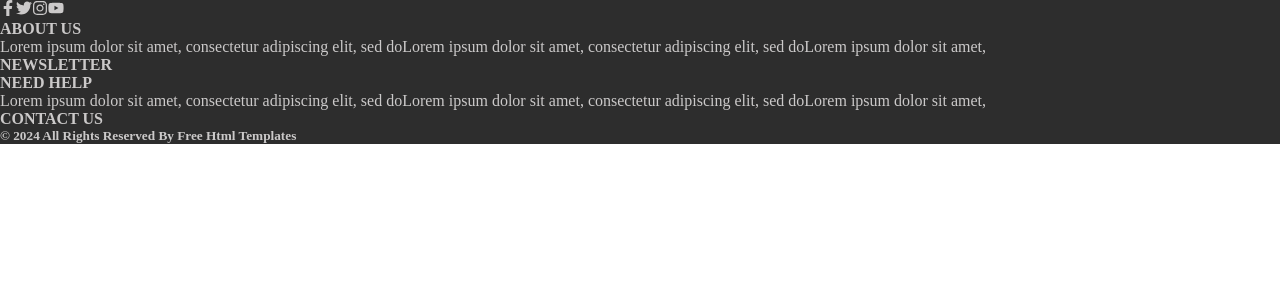
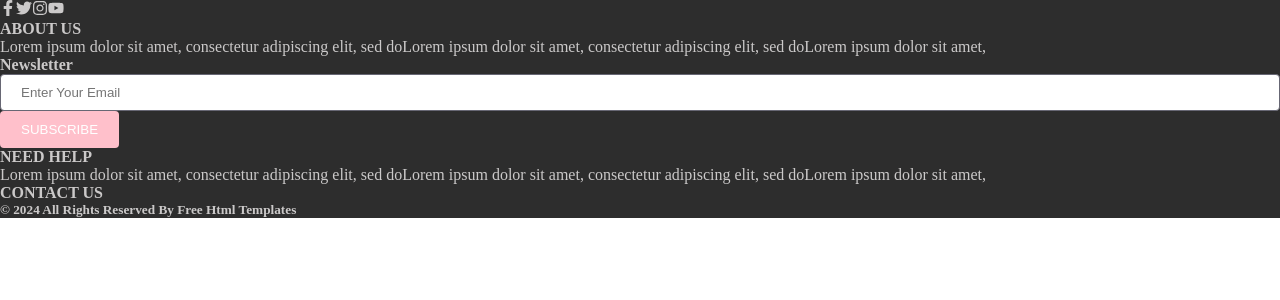
Before and after one commit to marabtw/eCommerse, a React (Create React App) app: page / in a window 1280 px wide. Shown: the top 300 px of the page. Built offline with nearby package versions, Linux system fonts and the light colour scheme.

Commit message:
Add button styles and field styles

```diff
--- a/src/assets/styles/Button.module.scss
+++ b/src/assets/styles/Button.module.scss
@@ -1,5 +1,36 @@
 @import "./variables";
 
-.button{
+@mixin buttonColors($bgColor, $textColor) {
+  background: $bgColor;
+  color: $textColor;
+  &:hover {
+    color: $bgColor;
+    border-color: $bgColor;
+  }
+}
 
+.button {
+  transition: background 0.2s;
+  border: 1px solid transparent;
+  cursor: pointer;
+  border-radius: $buttonBorderRadius;
+  padding: $buttonPaddingY $buttonPaddingX;
+  &:hover {
+    background: transparent;
+  }
 }
+.button_default {
+  @include buttonColors(white, black);
+}
+.button_pink {
+  @include buttonColors(pink, white);
+}
+.button_blue {
+  @include buttonColors(#109dbd, white);
+}
+.button_red {
+  @include buttonColors(#db4f66, white);
+}
+.button_violet {
+  @include buttonColors(#9242dd, white);
+}
--- a/src/assets/styles/Field.module.scss
+++ b/src/assets/styles/Field.module.scss
@@ -0,0 +1,10 @@
+@import "./variables";
+
+.input{
+	width: 100%;
+	outline: none;
+	padding: $inputPaddingY $inputPaddingX;
+	border: 1px solid $inputBorderColor;
+	color: $inputTextColor;
+	border-radius: $inputBorderRadius;
+}
--- a/src/assets/styles/Heading.module.scss
+++ b/src/assets/styles/Heading.module.scss
@@ -4,15 +4,15 @@
   color: $text;
 }
 
-.footer__subHeading{
-	text-transform: uppercase;
+.footer__subHeading {
   color: $footer-text;
   font-weight: 600;
 }
+
 .footer__paragraph {
   color: $footer-text;
 }
 
-.copyrigth{
+.copyrigth {
   color: $footer-text;
 }
--- a/src/assets/styles/_variables.scss
+++ b/src/assets/styles/_variables.scss
@@ -1,4 +1,18 @@
+//main
+$text: #fefefe;
+
+//footer
 $footer-bg: #2d2d2d;
 $footer-text: #cbc9c9;
 
-$text: #fefefe;
+//buttons
+$buttonBorderRadius: 4px;
+$buttonPaddingX: 20px;
+$buttonPaddingY: 10px;
+
+//input
+$inputBorderRadius: 4px;
+$inputPaddingX: 20px;
+$inputPaddingY: 10px;
+$inputBorderColor: #676774;
+$inputTextColor: rgb(29, 29, 29);
--- a/src/assets/styles/globals.css
+++ b/src/assets/styles/globals.scss
@@ -3,3 +3,7 @@
 	padding: 0;
 	box-sizing: border-box;
 }
+
+.uppercase {
+	text-transform: uppercase;
+}
--- a/src/components/ui/button/Button.jsx
+++ b/src/components/ui/button/Button.jsx
@@ -1,8 +1,16 @@
 import React from "react"
 import styles from "../../../assets/styles/Button.module.scss"
 
-const Button = ({ buttonText }) => {
-  return <button className={styles.button}>{buttonText}</button>
+const Button = ({ text = "button", color = "default", uppercase = false }) => {
+  return (
+    <button
+      className={`${styles.button} ${styles[`button_${color}`]} ${
+        uppercase && "uppercase"
+      }`}
+    >
+      {text}
+    </button>
+  )
 }
 
 export default Button
--- a/src/components/ui/field/Input.jsx
+++ b/src/components/ui/field/Input.jsx
@@ -1,9 +1,9 @@
-import styles from "../../../assets/styles/Button.module.scss"
+import styles from "../../../assets/styles/Field.module.scss"
 import React from 'react'
 
-const Input = () => {
+const Input = ({placeholder = "", }) => {
 	return (
-		<input />
+		<input className={styles.input} placeholder={placeholder}/>
 	)
 }
 
--- a/src/components/ui/heading/FooterHeading.jsx
+++ b/src/components/ui/heading/FooterHeading.jsx
@@ -1,8 +1,8 @@
 import React from "react"
 import styles from "../../../assets/styles/Heading.module.scss"
 
-function FooterHeading({ text }) {
-  return <h4 className={styles.footer__subHeading}>{text}</h4>
+function FooterHeading({ text = "", uppercase = false }) {
+  return <h4 className={`${styles.footer__subHeading} ${uppercase && "uppercase"}`}>{text}</h4>
 }
 
 export default FooterHeading
--- a/src/index.js
+++ b/src/index.js
@@ -1,6 +1,6 @@
 import React from "react"
 import ReactDOM from "react-dom/client"
-import "./assets/styles/globals.css"
+import "./assets/styles/globals.scss"
 import Layout from "./layout/Layout"
 import reportWebVitals from "./utils/reportWebVitals"
 
--- a/src/layout/Footer/Footer.jsx
+++ b/src/layout/Footer/Footer.jsx
@@ -1,8 +1,10 @@
 import React from "react"
 import styles from "./Footer.module.scss"
-import CopyRight from "../../components/ui/heading/CopyRight"
+import Button from "../../components/ui/button/Button"
+import Input from "../../components/ui/field/Input"
 import FooterHeading from "../../components/ui/heading/FooterHeading"
 import Description from "../../components/ui/heading/Description"
+import CopyRight from "../../components/ui/heading/CopyRight"
 import {
   FacebookIcon,
   TwitterIcon,
@@ -21,7 +23,7 @@ function Footer() {
       </div>
       <div className={styles.footer__info}>
         <div>
-          <FooterHeading text={"ABOUT US"} />
+          <FooterHeading text={"about us"} uppercase={true}/>
           <Description
             text={
               "Lorem ipsum dolor sit amet, consectetur adipiscing elit, sed doLorem ipsum dolor sit amet, consectetur adipiscing elit, sed doLorem ipsum dolor sit amet, "
@@ -30,10 +32,14 @@ function Footer() {
           />
         </div>
         <div>
-          <FooterHeading text={"Newsletter"} />
+          <FooterHeading text={"Newsletter"} uppercase={false}/>
+					<div className={styles.footer__}>
+						<Input placeholder="Enter Your Email"/>
+						<Button text="Subscribe" color="pink" uppercase={true} />
+					</div>
         </div>
         <div>
-          <FooterHeading text={"NEED HELP"} />
+          <FooterHeading text={"need help"} uppercase={true}/>
           <Description
             text={
               "Lorem ipsum dolor sit amet, consectetur adipiscing elit, sed doLorem ipsum dolor sit amet, consectetur adipiscing elit, sed doLorem ipsum dolor sit amet, "
@@ -42,7 +48,7 @@ function Footer() {
           />
         </div>
         <div>
-          <FooterHeading text={"CONTACT US"} />
+          <FooterHeading text={"contact us"} uppercase={true}/>
         </div>
       </div>
       <CopyRight />
```
Also changed, not shown: src/components/ui/field/Textarea.jsx (added, +10 -0 lines), src/components/slider/mainSlider/mainSlider.jsx (added). Lines whose indentation alone changed are shown as unchanged.
